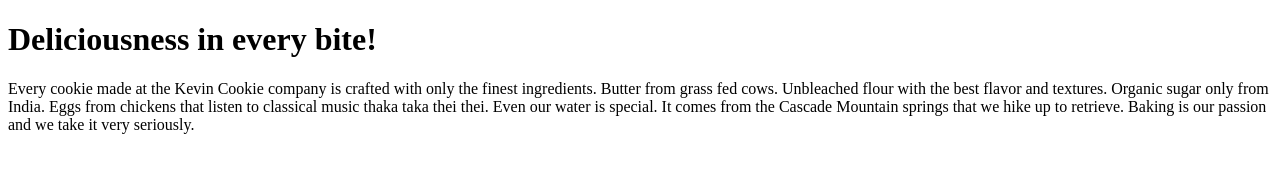
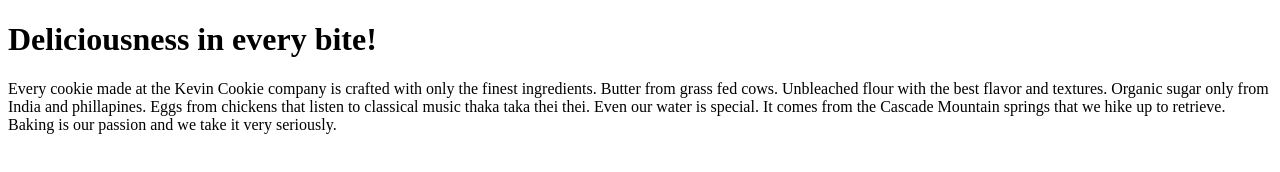
Before and after one commit to kobhoo2231/k-kompany, a plain HTML site: page index.htm in a window 1280 px wide. Drawn offline with Linux system fonts and the light colour scheme.

Commit message:
Update index.htm

```diff
--- a/index.htm
+++ b/index.htm
@@ -3,7 +3,7 @@
 <body>
 
 <h1>Deliciousness in every bite!</h1>
-<p>Every cookie made at the Kevin Cookie company is crafted with only the finest ingredients. Butter from grass fed cows. Unbleached flour with the best flavor and textures. Organic sugar only from India. Eggs from chickens that listen to classical music thaka taka thei thei. Even our water is special. It comes from the Cascade Mountain springs that we hike up to retrieve. Baking is our passion and we take it very seriously.</p>
+<p>Every cookie made at the Kevin Cookie company is crafted with only the finest ingredients. Butter from grass fed cows. Unbleached flour with the best flavor and textures. Organic sugar only from India and phillapines. Eggs from chickens that listen to classical music thaka taka thei thei. Even our water is special. It comes from the Cascade Mountain springs that we hike up to retrieve. Baking is our passion and we take it very seriously.</p>
 
 </body>
 </html>
```
